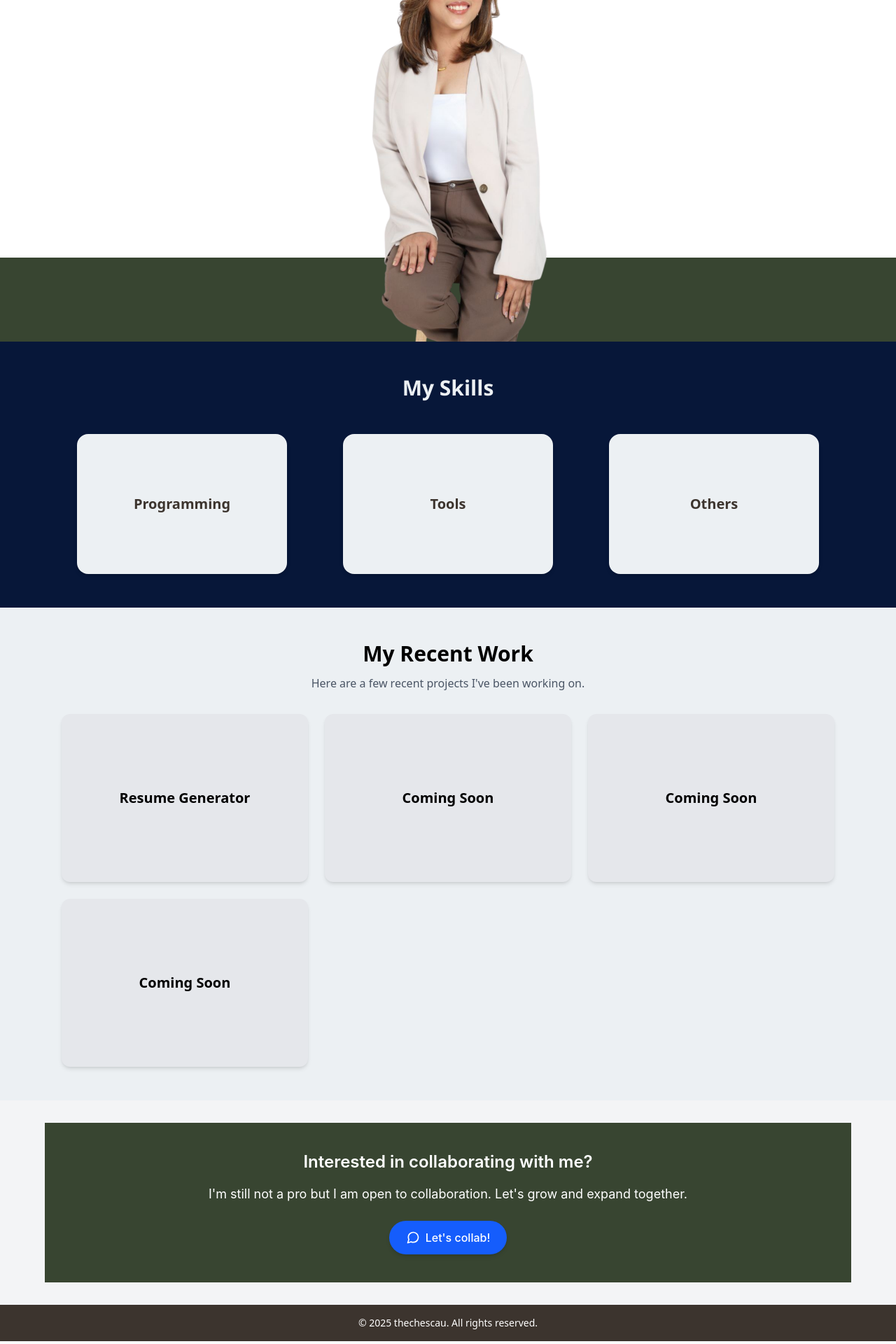
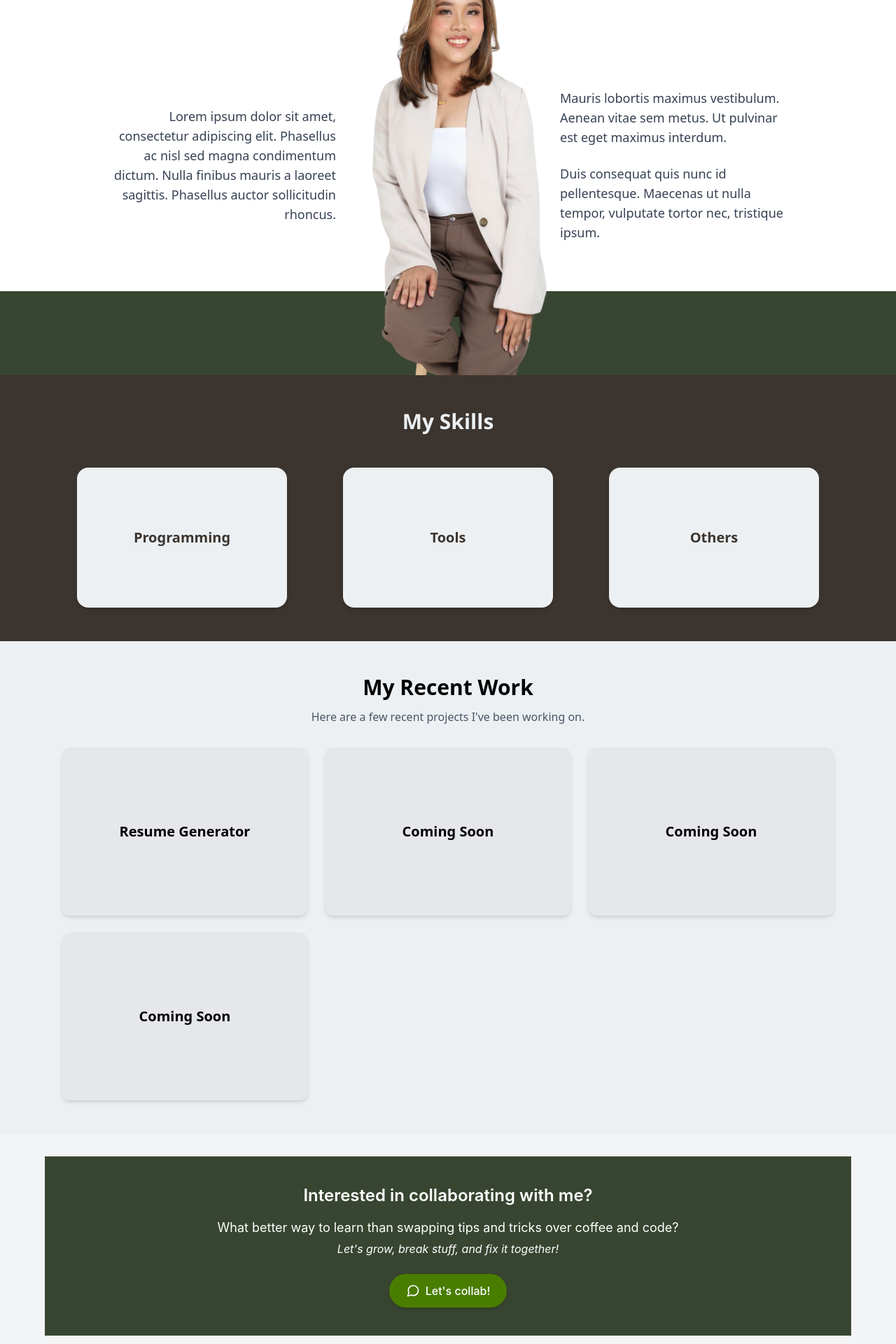
Before and after one commit to thechescau/personal-website, a React (Vite) app in the folder personal-website/: page / in a window 1280 px wide. Shown: the part 220-2140 px from the top of the page at 70% size. Built offline with nearby package versions, Linux system fonts and the light colour scheme.

Commit message:
UI Update

```diff
--- a/personal-website/src/components/Contact.tsx
+++ b/personal-website/src/components/Contact.tsx
@@ -17,15 +17,18 @@ function Contact() {
                 <h3 className="text-2xl text-white font-semibold mb-4">
                     Interested in collaborating with me?
                 </h3>
-                <h4 className="text-lg text-white mb-6">
-                    I'm still not a pro but I am open to collaboration.
-                    Let's grow and expand together.
+                <h4 className="text-lg text-white mb-1">
+                    What better way to learn than swapping tips and tricks over coffee and code?
                 </h4>
+                <h4 className="text-md text-white mb-6 italic">
+                    Let's grow, break stuff, and fix it together!
+                </h4>
+
                 <button
                     onClick={handleClick}
-                    className="flex items-center gap-2 px-6 py-3 bg-blue-600
+                    className="flex items-center gap-2 px-6 py-3 bg-lime-700
                                 text-white font-medium rounded-full shadow-md
-                                hover:bg-blue-700 transition mx-auto"
+                                hover:bg-lime-500 transition mx-auto"
                 >
                     <FiMessageCircle className="text-xl font-inter" />
                     Let's collab!
--- a/personal-website/src/components/Hero.tsx
+++ b/personal-website/src/components/Hero.tsx
@@ -12,7 +12,9 @@ function Hero() {
             </h1>
 
             {/* Wrapper for text & image */}
-            <div className="relative flex justify-center items-start w-full mt-8">
+            <div className="relative flex justify-center items-start w-full mt-20">
+
+                {/* Center Image */}
                 <div className="relative z-10 w-full">
                     <div className="absolute bottom-0 left-0 w-full h-30 bg-kombu-green z-0"></div>
                     <img
@@ -21,7 +23,33 @@ function Hero() {
                         className="relative z-10 w-105 h-150 mx-auto"
                     />
                 </div>
+
+                {/* Left Subtexts */}
+                <div className="absolute left-40 top-1/2 -translate-y-1/2 flex flex-col space-y-6 max-w-xs text-right">
+                    <p className="text-lg text-gray-700">
+                        Lorem ipsum dolor sit amet, consectetur adipiscing elit.
+                        Phasellus ac nisl sed magna condimentum dictum.
+                        Nulla finibus mauris a laoreet sagittis.
+                        Phasellus auctor sollicitudin rhoncus.
+                    </p>
+                </div>
+
+                {/* Right Subtexts */}
+                <div className="absolute right-40 top-1/2 -translate-y-1/2 flex flex-col space-y-6 max-w-xs text-left">
+                    <p className="text-lg text-gray-700">
+                        Mauris lobortis maximus vestibulum.
+                        Aenean vitae sem metus.
+                        Ut pulvinar est eget maximus interdum.
+                    </p>
+                    <p className="text-lg text-gray-700">
+                        Duis consequat quis nunc id pellentesque.
+                        Maecenas ut nulla tempor, vulputate tortor nec, tristique ipsum.
+                    </p>
+                </div>
             </div>
+
+
+
             {/* <div className="hidden md:flex md:w-1/3 h-full pl-10">
                 <img
                 src={chescaImg}
--- a/personal-website/src/components/Skills.tsx
+++ b/personal-website/src/components/Skills.tsx
@@ -9,7 +9,7 @@ function Skills() {
     return (
         // main skill container
         <section
-            className="bg-dark-blue py-12 px-20 flex flex-col items-center justify-center"
+            className="bg-dune py-12 px-20 flex flex-col items-center justify-center"
             id="skills"
         >
             {/* Section title */}
```
